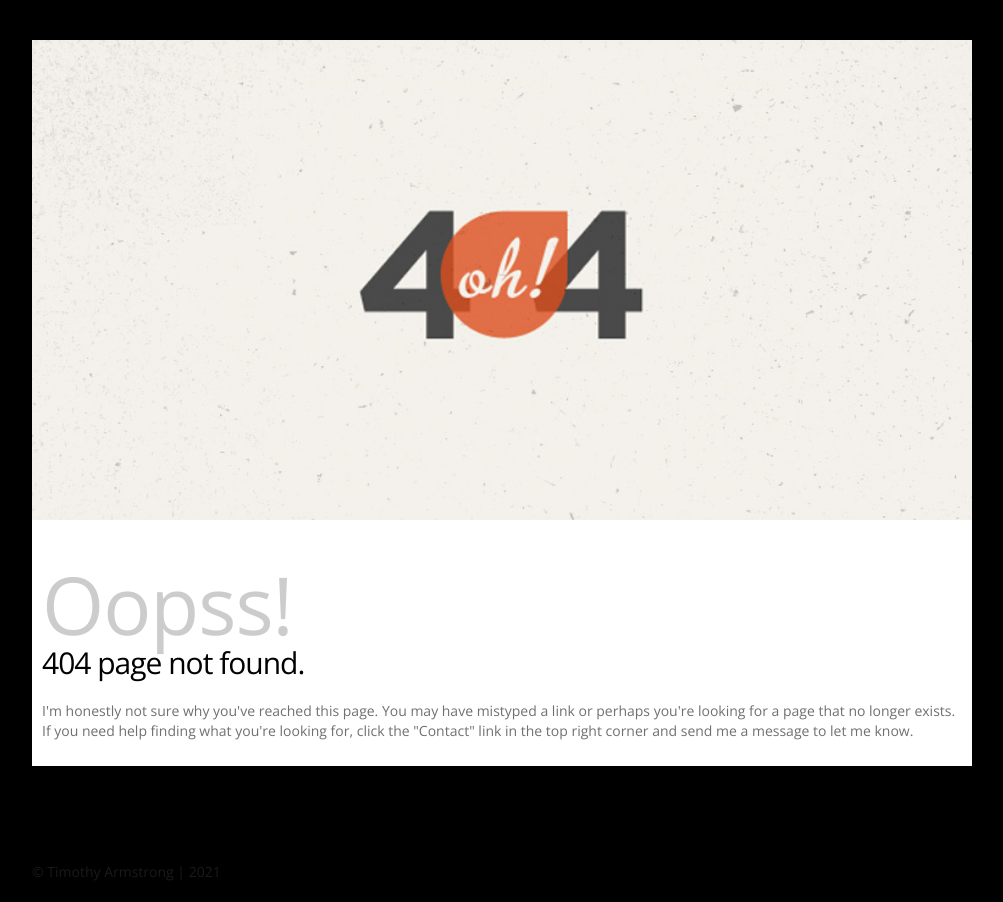
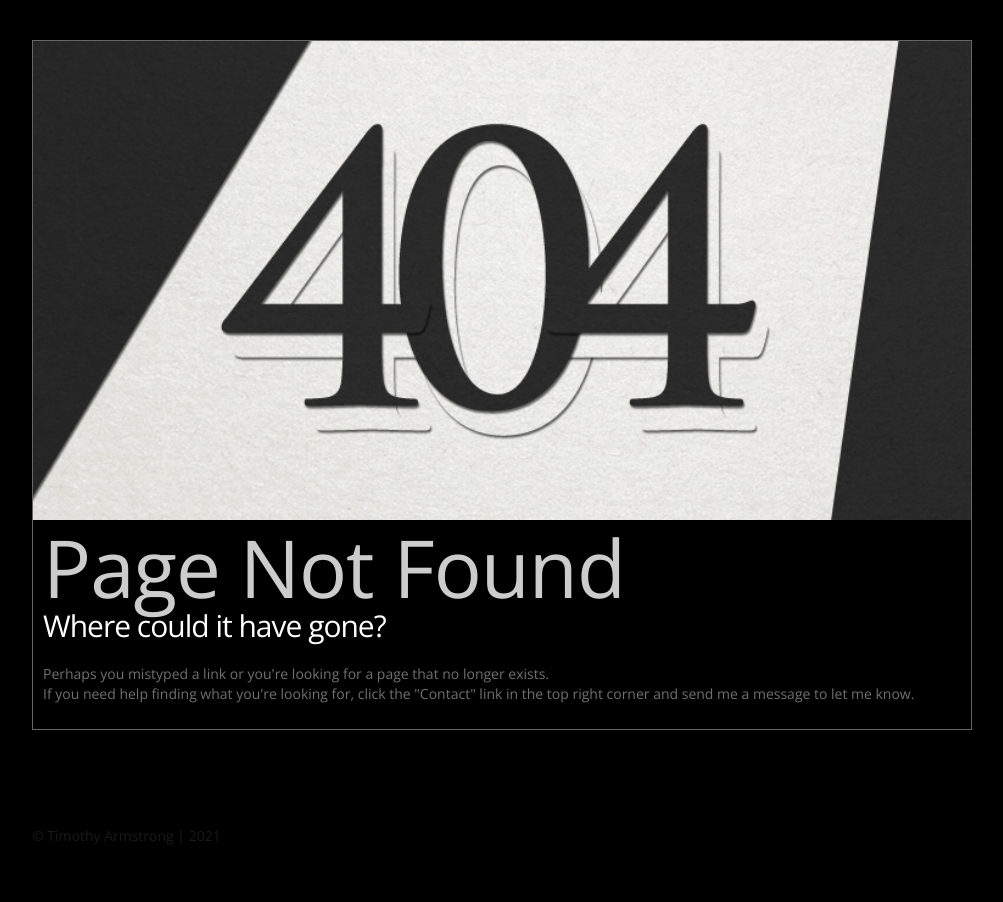
Before and after one commit to timothy3061/timothy3061.github.io, a PHP site: page /404.html in a window 1280 px wide. Shown: the part 88-990 px from the top of the page, without its empty margins (138-1141 px from the left). After the commit the page ends 932 px from the top, so only its background shows below. Run offline with PHP 8.4, Linux system fonts and the light colour scheme; some web fonts are replaced.

Commit message:
404 update and loading flash removal

```diff
--- a/404.html
+++ b/404.html
@@ -72,10 +72,10 @@
 <div class="block-404">
       <img class="img-404" src="img/404.jpg" alt="">
     	<div class="box-404">
-        	<h2>Oopss!</h2>
-<h3>404 page not found.</h3>
+        	<h2>Page Not Found</h2>
+<h3>Where could it have gone?</h3>
 
-            <p>I'm honestly not sure why you've reached this page. You may have mistyped a link or perhaps you're looking for a page that no longer exists. If you need help finding what you're looking for, click the "Contact" link in the top right corner and send me a message to let me know. </p>
+            <p>Perhaps you mistyped a link or you're looking for a page that no longer exists.<br>If you need help finding what you're looking for, click the "Contact" link in the top right corner and send me a message to let me know. </p>
     	</div>
      </div>
    </div>
--- a/Assemblage/index.html
+++ b/Assemblage/index.html
@@ -9,7 +9,7 @@
 	<meta content="width=device-width, initial-scale=1, maximum-scale=1, user-scalable=no" name="viewport">
 	<link rel="stylesheet" href="css/bootstrap.css" type="text/css" media="screen">
 	<link rel="stylesheet" href="css/responsive.css" type="text/css" media="screen">
-	<link rel="stylesheet" href="css/style.css" type="text/css" media="screen">
+	<link rel="stylesheet" href="../css/style.css" type="text/css" media="screen">
 	<link rel="stylesheet" href="css/touchTouch.css" type="text/css" media="screen">
 	<link href='http://fonts.googleapis.com/css?family=Open+Sans:400,300' rel='stylesheet' type='text/css'>
 	<script type="text/javascript" src="js/jquery.js"></script>
--- a/Bhutan/index.html
+++ b/Bhutan/index.html
@@ -9,7 +9,7 @@
 	<meta content="width=device-width, initial-scale=1, maximum-scale=1, user-scalable=no" name="viewport">
 	<link rel="stylesheet" href="css/bootstrap.css" type="text/css" media="screen">
 	<link rel="stylesheet" href="css/responsive.css" type="text/css" media="screen">
-	<link rel="stylesheet" href="css/style.css" type="text/css" media="screen">
+	<link rel="stylesheet" href="../css/style.css" type="text/css" media="screen">
 	<link rel="stylesheet" href="css/touchTouch.css" type="text/css" media="screen">
 	<link href='http://fonts.googleapis.com/css?family=Open+Sans:400,300' rel='stylesheet' type='text/css'>
 	<script type="text/javascript" src="js/jquery.js"></script>
--- a/Graphics/index.html
+++ b/Graphics/index.html
@@ -9,7 +9,7 @@
 	<meta content="width=device-width, initial-scale=1, maximum-scale=1, user-scalable=no" name="viewport">
 	<link rel="stylesheet" href="css/bootstrap.css" type="text/css" media="screen">
 	<link rel="stylesheet" href="css/responsive.css" type="text/css" media="screen">
-	<link rel="stylesheet" href="css/style.css" type="text/css" media="screen">
+	<link rel="stylesheet" href="../css/style.css" type="text/css" media="screen">
 	<link rel="stylesheet" href="css/touchTouch.css" type="text/css" media="screen">
 	<link href='http://fonts.googleapis.com/css?family=Open+Sans:400,300' rel='stylesheet' type='text/css'>
 	<script type="text/javascript" src="js/jquery.js"></script>
--- a/Portraits/index.html
+++ b/Portraits/index.html
@@ -9,7 +9,7 @@
 	<meta content="width=device-width, initial-scale=1, maximum-scale=1, user-scalable=no" name="viewport">
 	<link rel="stylesheet" href="css/bootstrap.css" type="text/css" media="screen">
 	<link rel="stylesheet" href="css/responsive.css" type="text/css" media="screen">
-	<link rel="stylesheet" href="css/style.css" type="text/css" media="screen">
+	<link rel="stylesheet" href="../css/style.css" type="text/css" media="screen">
 	<link rel="stylesheet" href="css/touchTouch.css" type="text/css" media="screen">
 	<link href='http://fonts.googleapis.com/css?family=Open+Sans:400,300' rel='stylesheet' type='text/css'>
 	<script type="text/javascript" src="js/jquery.js"></script>
--- a/Studio/index.html
+++ b/Studio/index.html
@@ -9,7 +9,7 @@
 	<meta content="width=device-width, initial-scale=1, maximum-scale=1, user-scalable=no" name="viewport">
 	<link rel="stylesheet" href="css/bootstrap.css" type="text/css" media="screen">
 	<link rel="stylesheet" href="css/responsive.css" type="text/css" media="screen">
-	<link rel="stylesheet" href="css/style.css" type="text/css" media="screen">
+	<link rel="stylesheet" href="../css/style.css" type="text/css" media="screen">
 	<link rel="stylesheet" href="css/touchTouch.css" type="text/css" media="screen">
 	<link href='http://fonts.googleapis.com/css?family=Open+Sans:400,300' rel='stylesheet' type='text/css'>
 	<script type="text/javascript" src="js/jquery.js"></script>
--- a/Travel/index.html
+++ b/Travel/index.html
@@ -9,7 +9,7 @@
 	<meta content="width=device-width, initial-scale=1, maximum-scale=1, user-scalable=no" name="viewport">
 	<link rel="stylesheet" href="css/bootstrap.css" type="text/css" media="screen">
 	<link rel="stylesheet" href="css/responsive.css" type="text/css" media="screen">
-	<link rel="stylesheet" href="css/style.css" type="text/css" media="screen">
+	<link rel="stylesheet" href="../css/style.css" type="text/css" media="screen">
 	<link rel="stylesheet" href="css/touchTouch.css" type="text/css" media="screen">
 	<link href='http://fonts.googleapis.com/css?family=Open+Sans:400,300' rel='stylesheet' type='text/css'>
 	<script type="text/javascript" src="js/jquery.js"></script>
--- a/Video/css/style.css
+++ b/Video/css/style.css
@@ -30,7 +30,7 @@ a[href^="tel:"] {
   width: 100%;
   height: 100%;
   z-index: 9999;
-  background: url(../img/spinner.gif) 50% 50% no-repeat #fff;
+  background: url(../img/spinner1.gif) 50% 50% no-repeat #000;
 }
 .preloader {
   background: url(../img/loader.gif) center center no-repeat;
--- a/Video/index.html
+++ b/Video/index.html
@@ -79,9 +79,10 @@
          </article>
         <div class="clear"></div>
          <ul class="portfolio clearfix">
-         	<div class="youtubevideowrap">
-         	<div class="video-container"><iframe width="560" height="315" src="https://player.vimeo.com/video/574226583?badge=0&amp;autopause=0&amp;player_id=0&amp;app_id=58479&amp;h=055ad3ff27" frameborder="0" allow="autoplay; fullscreen; picture-in-picture" allowfullscreen style="position:absolute;top:0;left:0;width:100%;height:100%;" title="Virginia Tech - Making of the Ring"></iframe></div><script src="https://player.vimeo.com/api/player.js"></script>
            <div class="youtubevideowrap">
+           <div class="video-container"><iframe width="560" height="315" src="https://player.vimeo.com/video/574226583?badge=0&amp;autopause=0&amp;player_id=0&amp;app_id=58479&amp;h=055ad3ff27" frameborder="0" allow="autoplay; fullscreen; picture-in-picture" allowfullscreen style="position:absolute;top:0;left:0;width:100%;height:100%;" title="Virginia Tech - Making of the Ring"></iframe></div><script src="https://player.vimeo.com/api/player.js"></script>
+           </div>
+		   <div class="youtubevideowrap">
            <div class="video-container"><iframe width="560" height="315" src="https://www.youtube.com/embed/Dpltx9uG9Uw?rel=0&modestbranding=0" frameborder="0" allowfullscreen></iframe></div>
            </div>
            <div class="youtubevideowrap">
--- a/Weddings/index.html
+++ b/Weddings/index.html
@@ -9,7 +9,7 @@
 	<meta content="width=device-width, initial-scale=1, maximum-scale=1, user-scalable=no" name="viewport">
 	<link rel="stylesheet" href="css/bootstrap.css" type="text/css" media="screen">
 	<link rel="stylesheet" href="css/responsive.css" type="text/css" media="screen">
-	<link rel="stylesheet" href="css/style.css" type="text/css" media="screen">
+	<link rel="stylesheet" href="../css/style.css" type="text/css" media="screen">
 	<link rel="stylesheet" href="css/touchTouch.css" type="text/css" media="screen">
 	<link href='http://fonts.googleapis.com/css?family=Open+Sans:400,300' rel='stylesheet' type='text/css'>
 	<script type="text/javascript" src="js/jquery.js"></script>
--- a/css/style.css
+++ b/css/style.css
@@ -30,7 +30,7 @@ a[href^="tel:"] {
   width: 100%;
   height: 100%;
   z-index: 9999;
-  background: url(../img/spinner.gif) 50% 50% no-repeat #fff;
+  background: url(../img/spinner1.gif) 50% 50% no-repeat #000;
 }
 .preloader {
   background: url(../img/loader.gif) center center no-repeat;
@@ -767,16 +767,17 @@ p {
   padding-bottom: 21px;
 }
 /* block-404 */.block-404 {
-  background: #ffffff;
+  background: #000;
   margin: 40px 0 30px;
   overflow: hidden;
+  border: 1px solid #666;
 }
 .block-404 .img-404 {
   float: none;
   width: 100%;
 }
 .box-404 {
-  padding: 42px 10px 0;
+  padding: 5px 10px 0;
   overflow: hidden;
 }
 .box-404 h2 {
@@ -787,7 +788,7 @@ p {
   margin: 0;
 }
 .box-404 h3 {
-  color: #000000;
+  color: #fff;
   margin: 0 0 21px;
 }
 .box-404 p {
@@ -1326,6 +1327,8 @@ h9 span {
    letter-spacing: -1px;
    background: rgb(0, 0, 0); /* fallback color */
    background: rgba(0, 0, 0, 0.7);
-   padding: 5px;
+   padding: 0px;
+   border-radius: 0px 30px 30px 0px;
+   padding-right: 10px;
 
 }
```
Also changed, not shown: work.html (+8 -8 lines), img/404.jpg, img/404bk.jpg (added), img/Banner.png, 1 other file.
